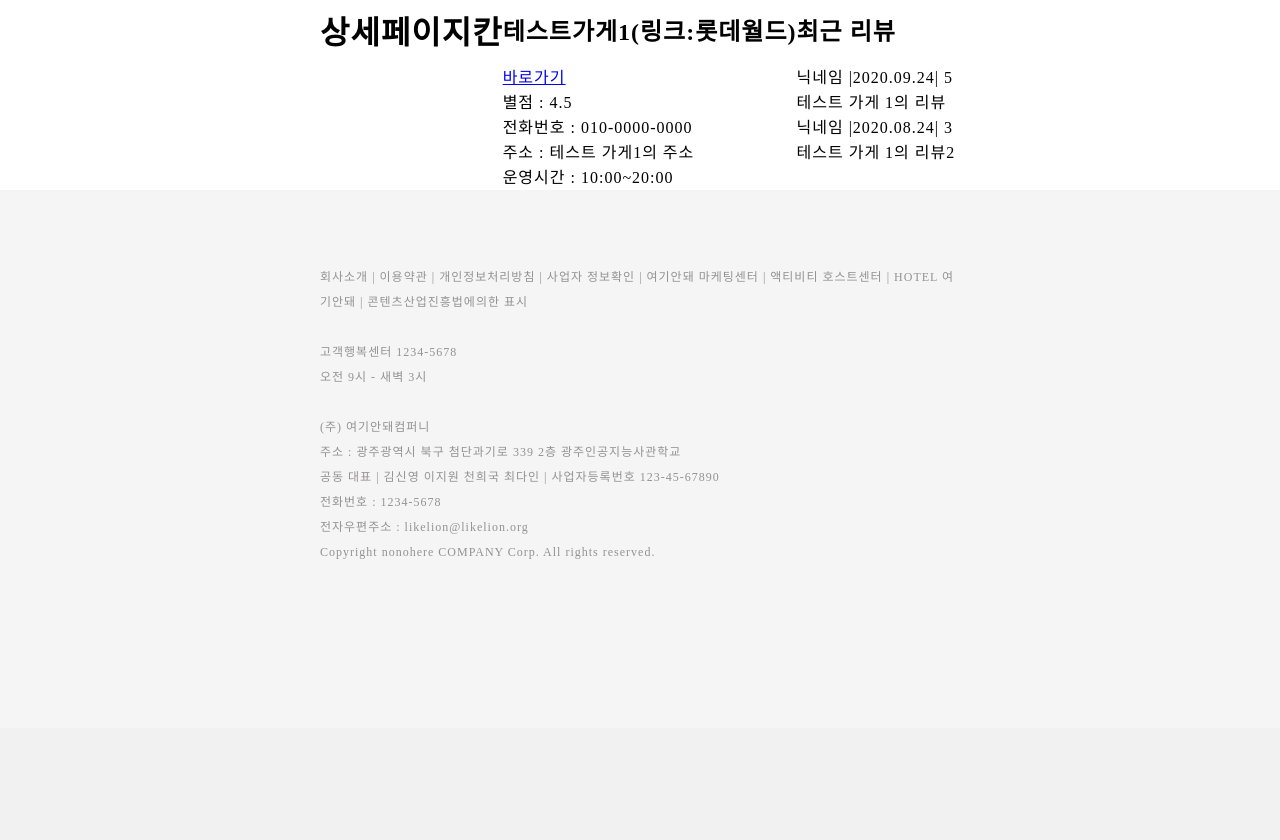
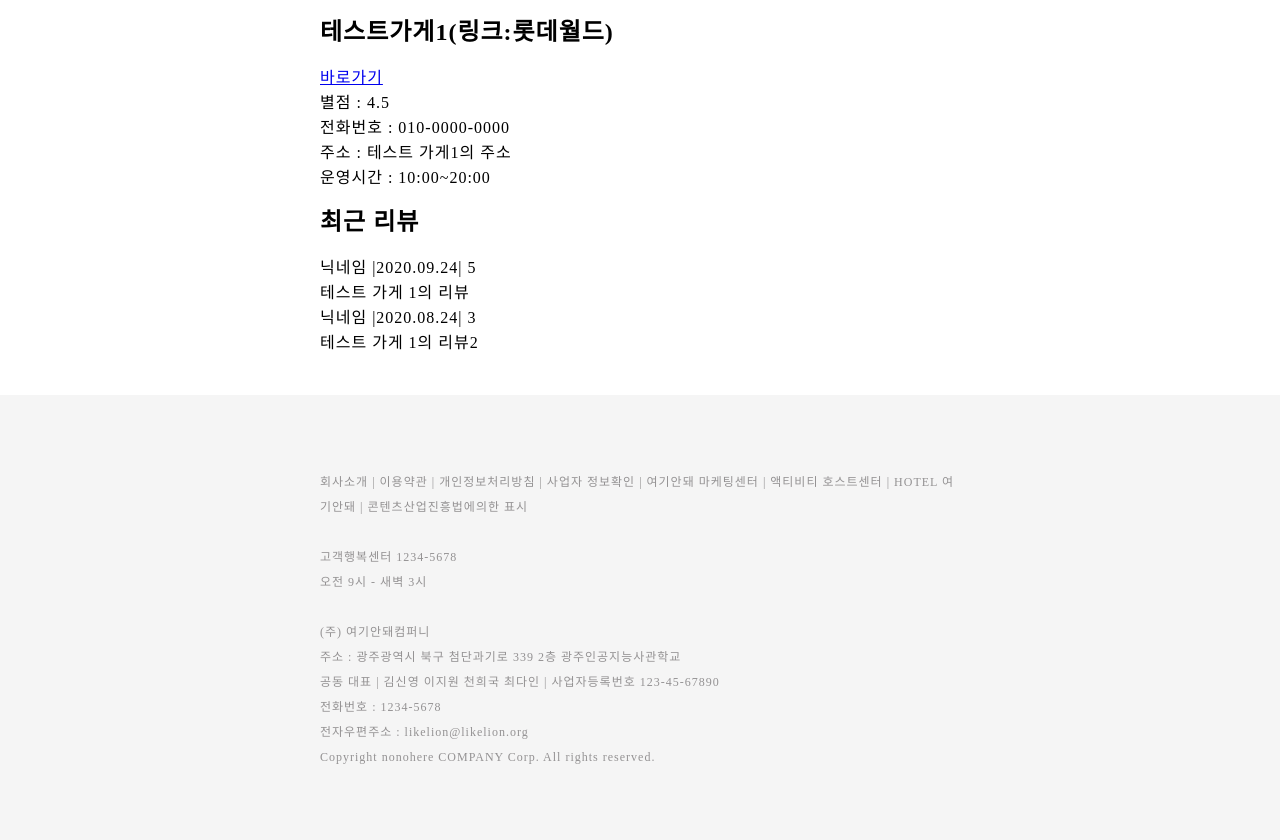
Before and after one commit to aloha-project-team/nonohere, a Django app: page /detail/1 in a window 1280 px wide. Shown: the part 72-912 px from the top of the page. Before the commit the page ends 631 px from the top, so only its background shows below. Run offline with Django 3.2, Linux system fonts and the light colour scheme; data comes from the database, SQL or seed files in the repository; some web fonts are replaced.

Commit message:
design update

```diff
--- /dev/null
+++ b/web_NotHere/NotHereProject/NotHereApp/static/css/detail.css
@@ -0,0 +1,3 @@
+#review{
+    margin-bottom: 40px;
+}
--- a/web_NotHere/NotHereProject/NotHereApp/templates/detail.html
+++ b/web_NotHere/NotHereProject/NotHereApp/templates/detail.html
@@ -2,19 +2,20 @@
 {% load static %}
 
 {% block style %}
+    <link rel="stylesheet" href="{% static 'css/detail.css' %}">
 {% endblock %}
-
 {% block content %}
-<h1>상세페이지칸</h1>
+<div>
     <div>
         <h2>{{store.name}}</h2>
-        <a href="{{store.naver_link}}"> 바로가기</a> <br>
+        <a href="{{store.naver_link}}"> 바로가기</a>
+        <br>
         별점 : {{store.score}}<br>
         전화번호 : {{store.call}} <br>
         주소 : {{store.address}} <br>
         운영시간 : {{store.operation}} <br>
     </div>
-    <div>
+    <div id='review'>
         <h2>최근 리뷰</h2>
         {% for review in reviews %}
         <div>
@@ -23,4 +24,5 @@
         </div>
         {% endfor %}
     </div>
+</div>
 {% endblock %}
--- a/web_NotHere/NotHereProject/static/style.css
+++ b/web_NotHere/NotHereProject/static/style.css
@@ -116,4 +116,5 @@
     padding-right: 25%;
     font-size: 12px;
     color: rgb(148, 146, 147);
+    margin-bottom: 70px;
 }
```
Also changed, not shown: web_NotHere/NotHereProject/NotHereApp/templates/home.html (+6 -3 lines).
